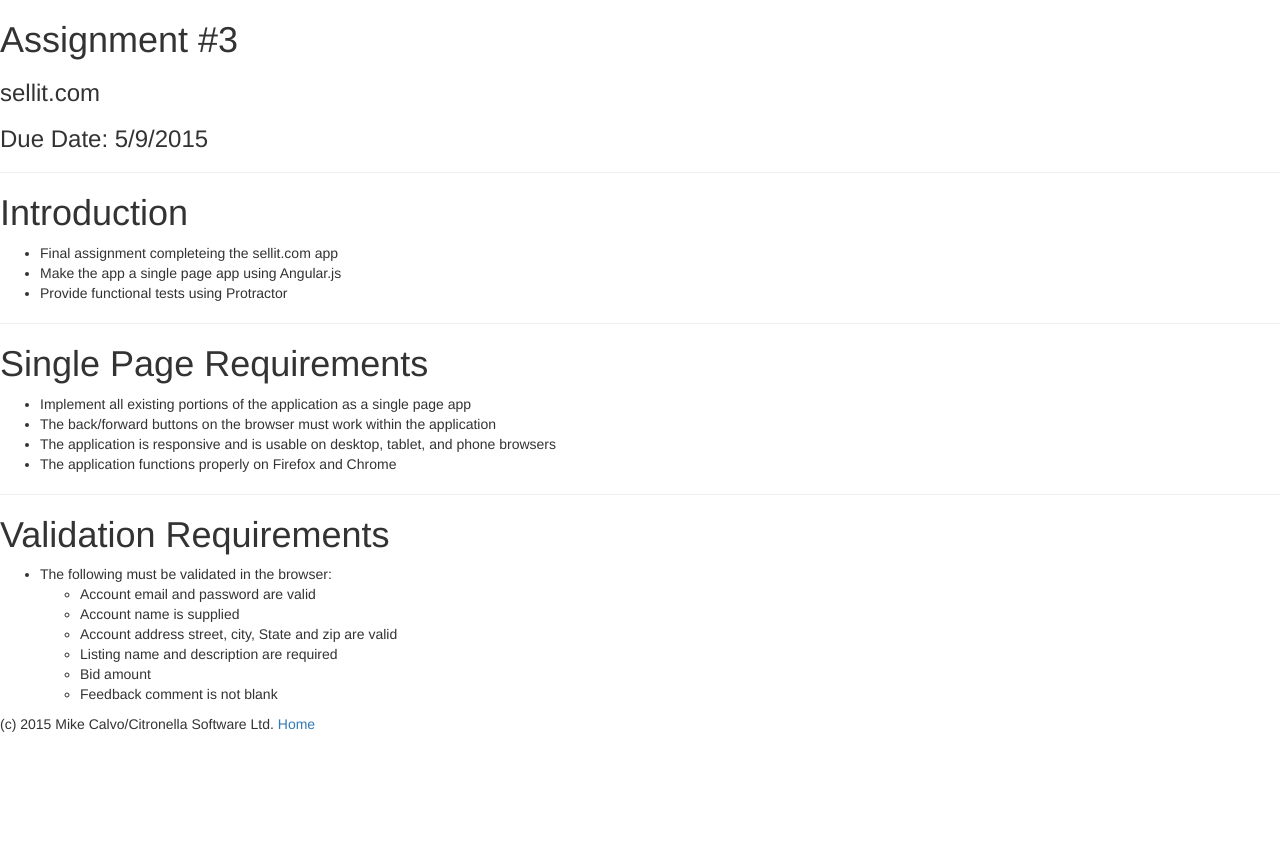
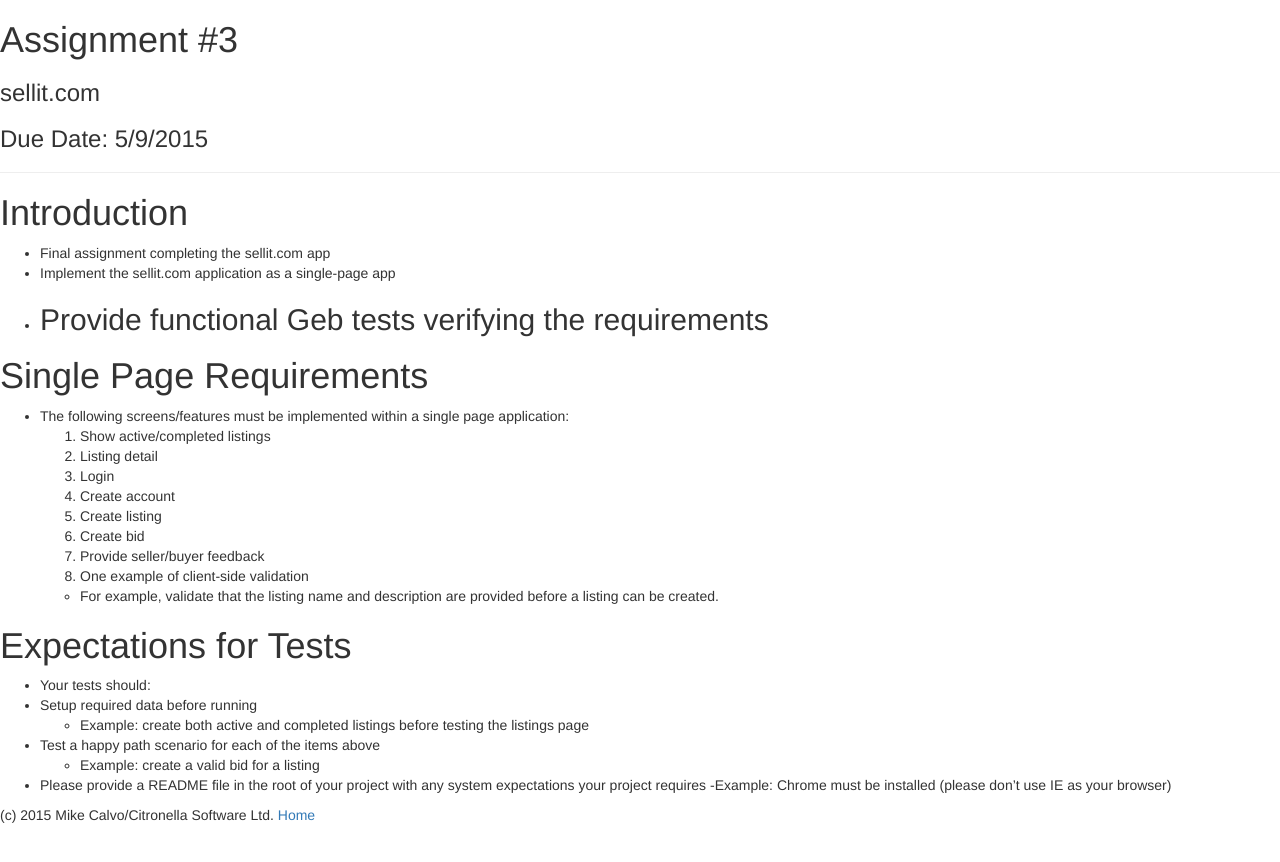
Before and after one commit to mikecalvo/mikecalvo.github.io, a Jekyll site: the page built from msse/assignments/3/index.md, in a window 1280 px wide. Shown: the top 862 px of the page. Built offline with Jekyll 4.4.1, drawn with Linux system fonts in a browser that asks for light colours.

Commit message:
Updates to assignment 3

```diff
--- a/msse/assignments/3/index.md
+++ b/msse/assignments/3/index.md
@@ -10,25 +10,28 @@
 ---
 
 # Introduction
-- Final assignment completeing the sellit.com app
-- Make the app a single page app using Angular.js
-- Provide functional tests using Protractor
-
+- Final assignment completing the sellit.com app
+- Implement the sellit.com application as a single-page app
+- Provide functional Geb tests verifying the requirements
 ---
 
 # Single Page Requirements
-- Implement all existing portions of the application as a single page app
-- The back/forward buttons on the browser must work within the application
-- The application is responsive and is usable on desktop, tablet, and phone browsers
-- The application functions properly on Firefox and Chrome
+- The following screens/features must be implemented within a single page application:
+1. Show active/completed listings
+1. Listing detail
+1. Login
+1. Create account
+1. Create listing
+1. Create bid
+1. Provide seller/buyer feedback
+1. One example of client-side validation
+  - For example, validate that the listing name and description are provided before a listing can be created.
 
----
-
-# Validation Requirements
-- The following must be validated in the browser:
-  - Account email and password are valid
-  - Account name is supplied
-  - Account address street, city, State and zip are valid
-  - Listing name and description are required
-  - Bid amount
-  - Feedback comment is not blank
+# Expectations for Tests
+- Your tests should:
+- Setup required data before running
+  - Example: create both active and completed listings before testing the listings page
+- Test a happy path scenario for each of the items above
+  - Example: create a valid bid for a listing
+- Please provide a README file in the root of your project with any system expectations your project requires
+  -Example: Chrome must be installed (please don't use IE as your browser)
```
Also changed, not shown: msse/notes/node/index.md (+1 -1 lines).
